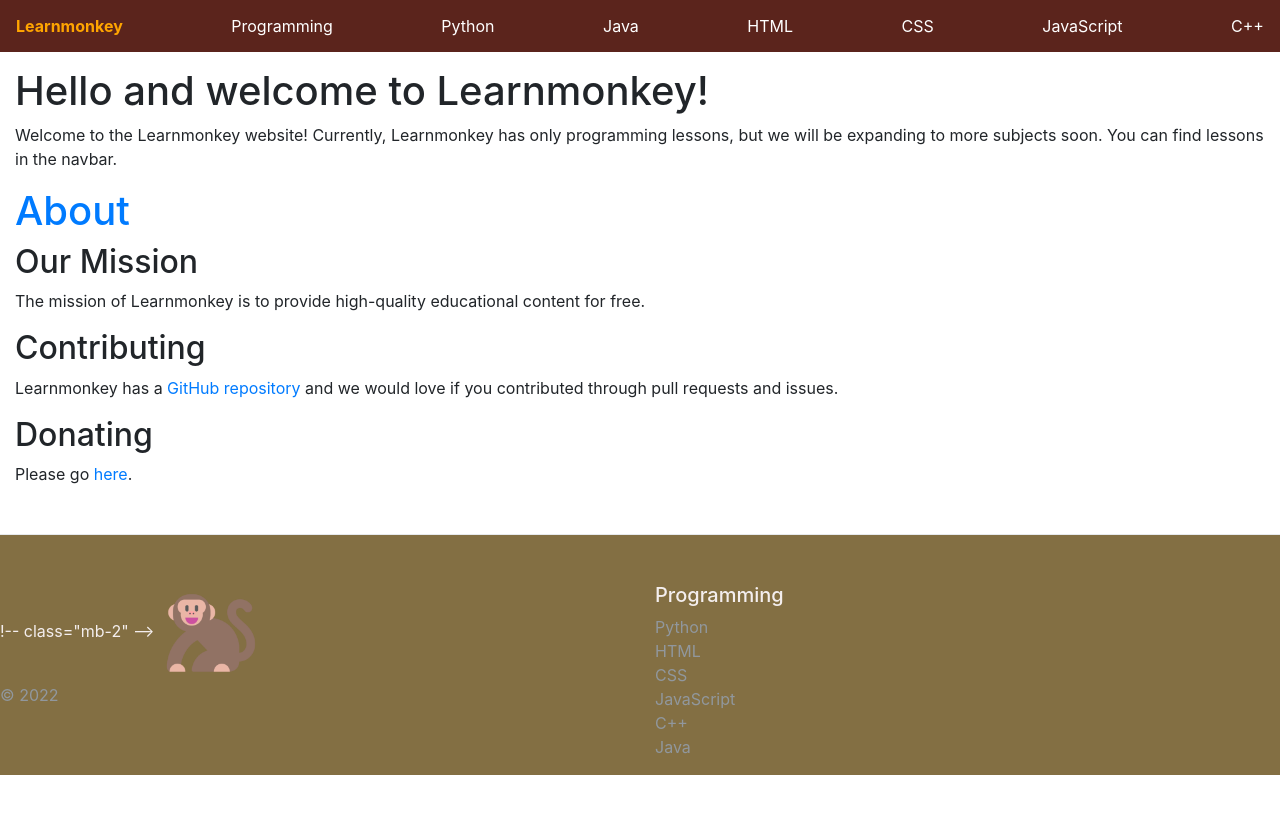
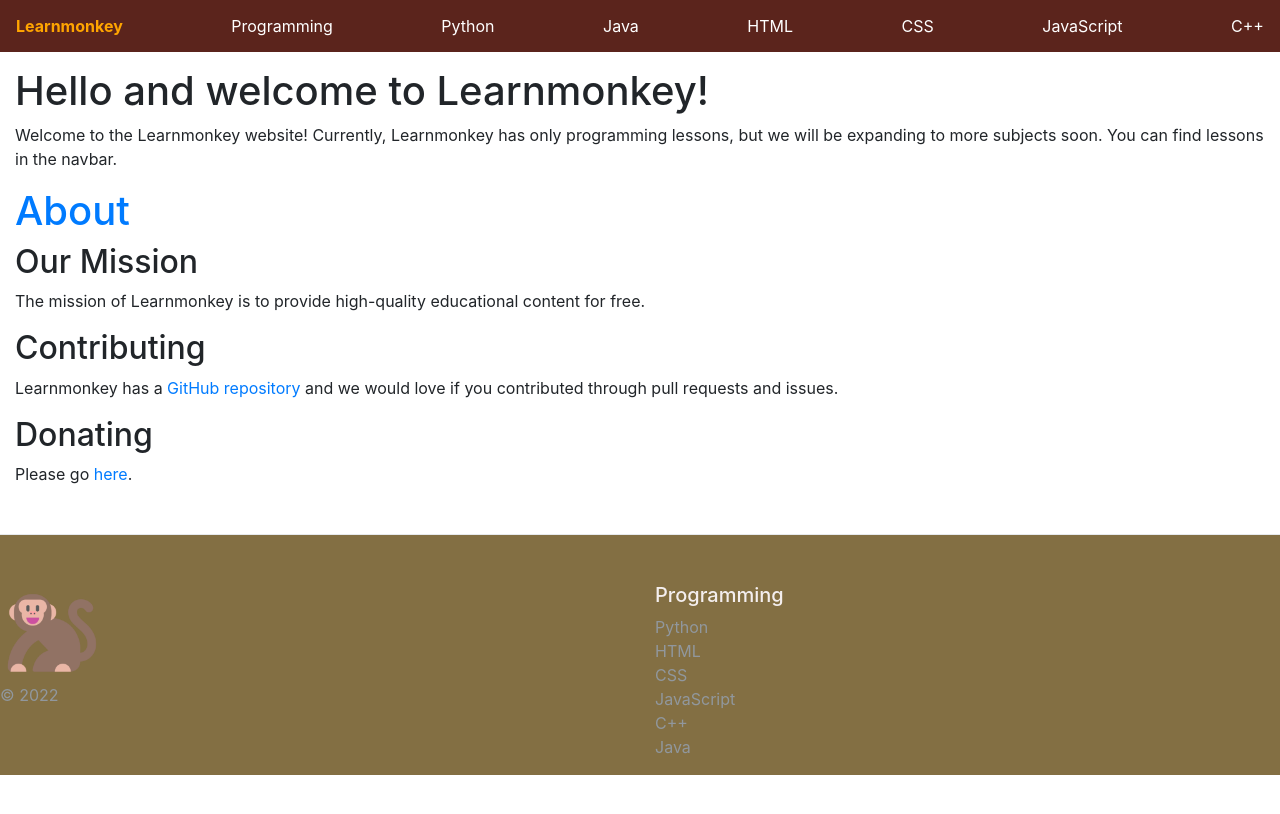
Before and after one commit to learnmonkey/learnmonkey.github.io, a Jekyll site: the page built from index.html, in a window 1280 px wide. Shown: the top 814 px of the page. Built offline with Jekyll 4.4.1, drawn with Linux system fonts in a browser that asks for light colours.

Commit message:
bruh typo fix :(

```diff
--- a/_includes/footer.html
+++ b/_includes/footer.html
@@ -11,7 +11,7 @@
 <footer class="pt-4 my-md-5 pt-md-5 border-top">
     <div class="row">
       <div class="col-12 col-md">
-          !-- class="mb-2" -->
+          <!-- class="mb-2" -->
         <img src="/logo.png" alt="Learnmonkey Logo" style="width:100px;height:100px;">
         <p class="d-block mb-3 text-muted">&copy; 2022</p>
       </div>
```
